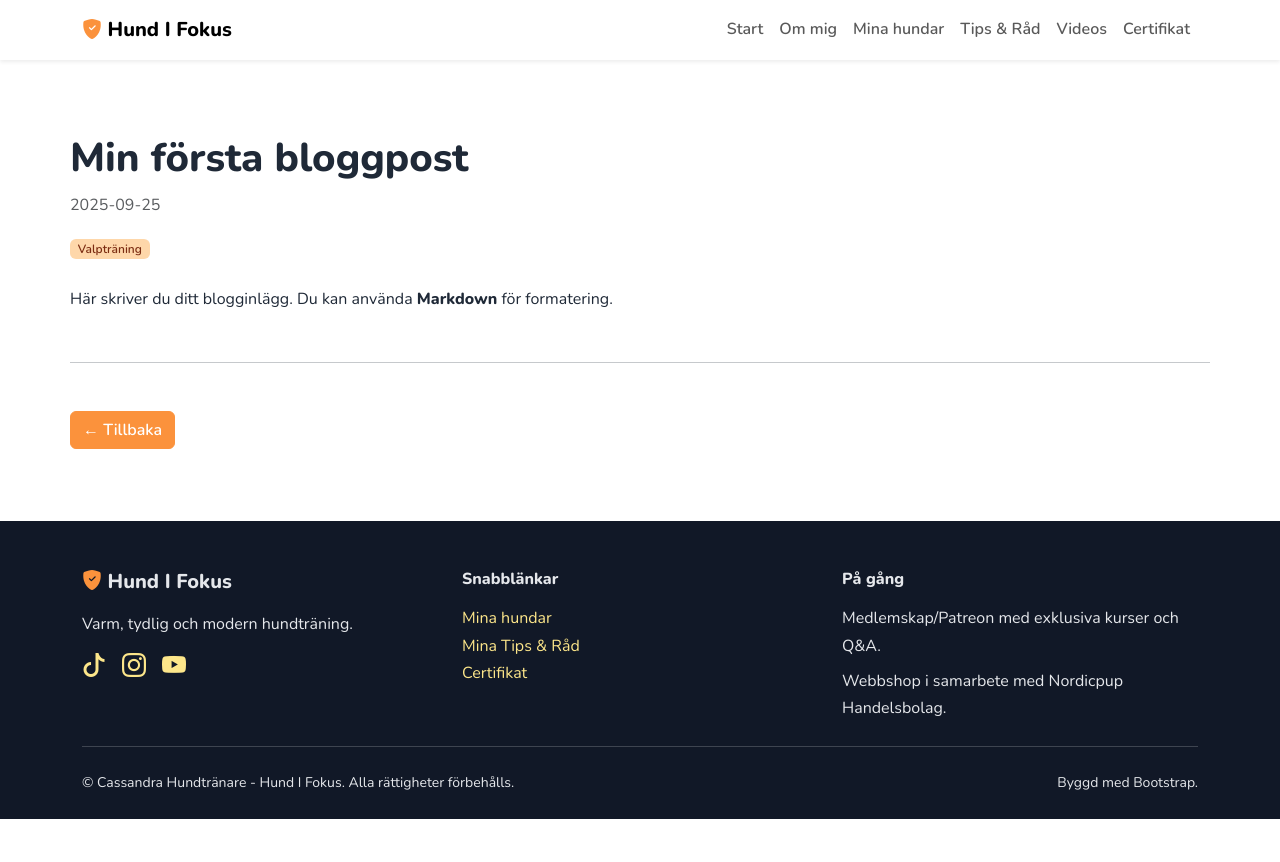
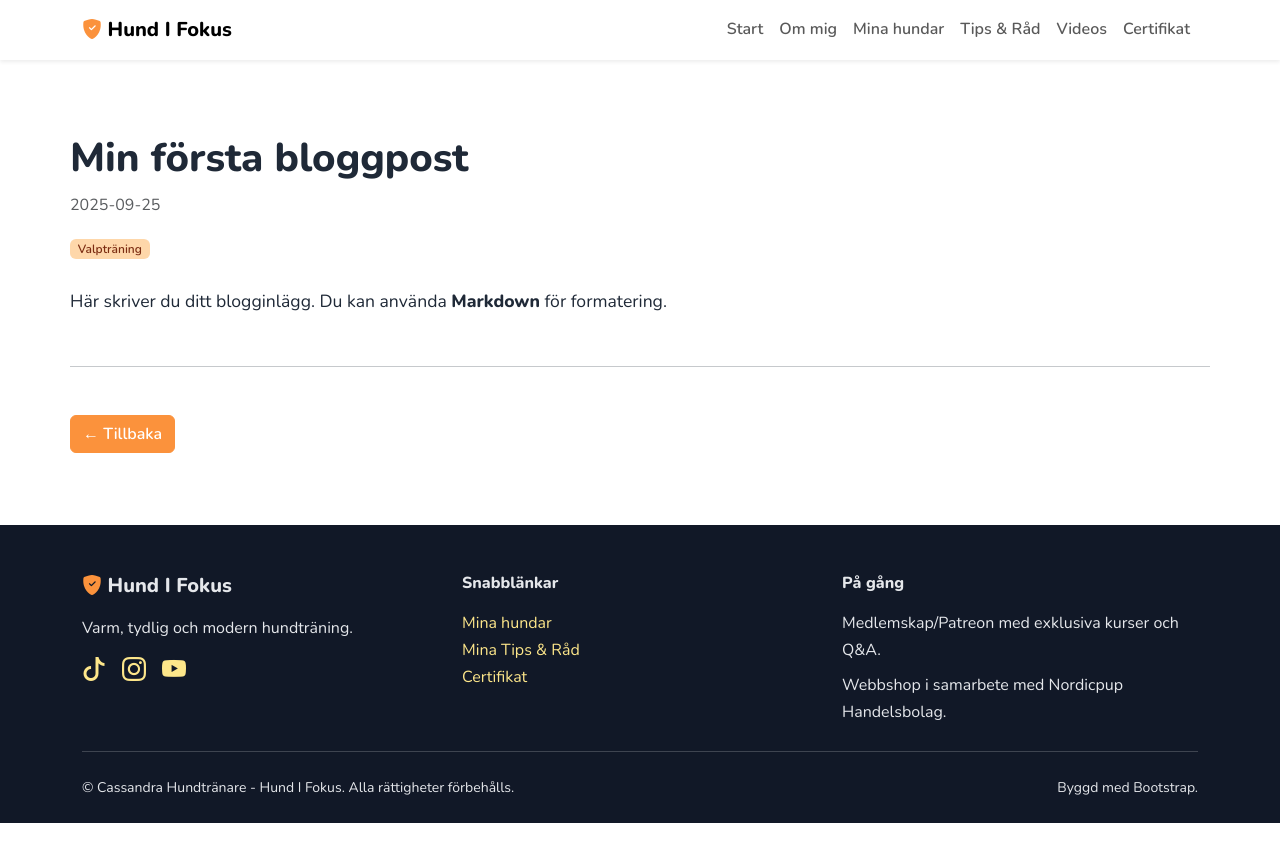
Before and after one commit to Anton-Sandin/hundifokus_website, a Jekyll site: the page built from _posts/2025-09-25-my-first-post.md, in a window 1280 px wide. Shown: the top 862 px of the page. Built offline with Jekyll 4.4.1, drawn with Linux system fonts in a browser that asks for light colours.

Commit message:
Update default.html

```diff
--- a/_layouts/default.html
+++ b/_layouts/default.html
@@ -80,6 +80,37 @@
 
     .sticky-cta { position: fixed; bottom: 16px; right: 16px; z-index: 1080; }
     html { scroll-behavior: smooth; }
+    .post-content {
+  font-size: 1.1rem;
+  line-height: 1.8;
+  color: var(--warm-4);
+}
+
+.post-content h2,
+.post-content h3,
+.post-content h4 {
+  margin-top: 2rem;
+  margin-bottom: 1rem;
+  font-weight: 700;
+}
+
+.post-content p {
+  margin-bottom: 1.2rem;
+}
+
+.post-content ul,
+.post-content ol {
+  margin-bottom: 1.2rem;
+  padding-left: 1.5rem;
+}
+
+.post-content img {
+  max-width: 100%;
+  height: auto;
+  border-radius: 8px;
+  margin: 1.5rem 0;
+}
+
   </style>
 </head>
 <body>
```
